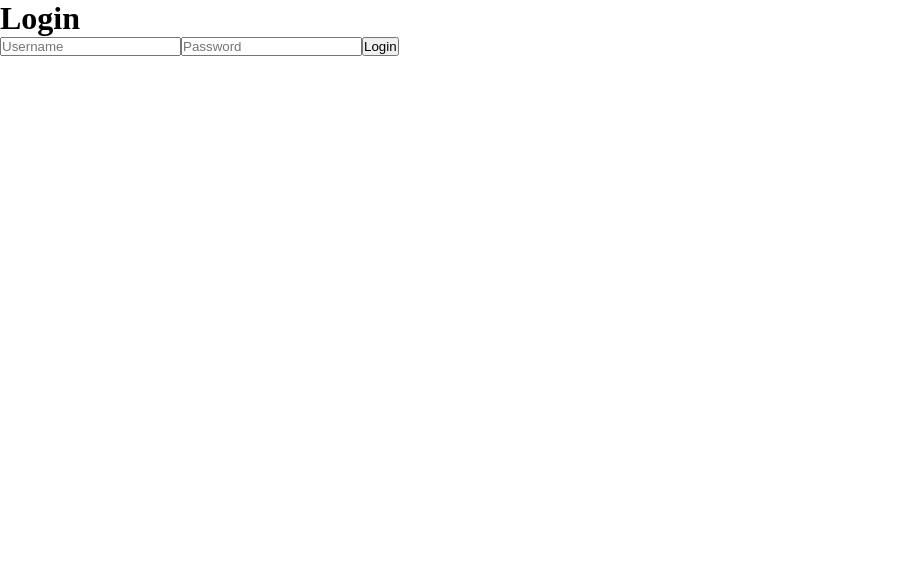
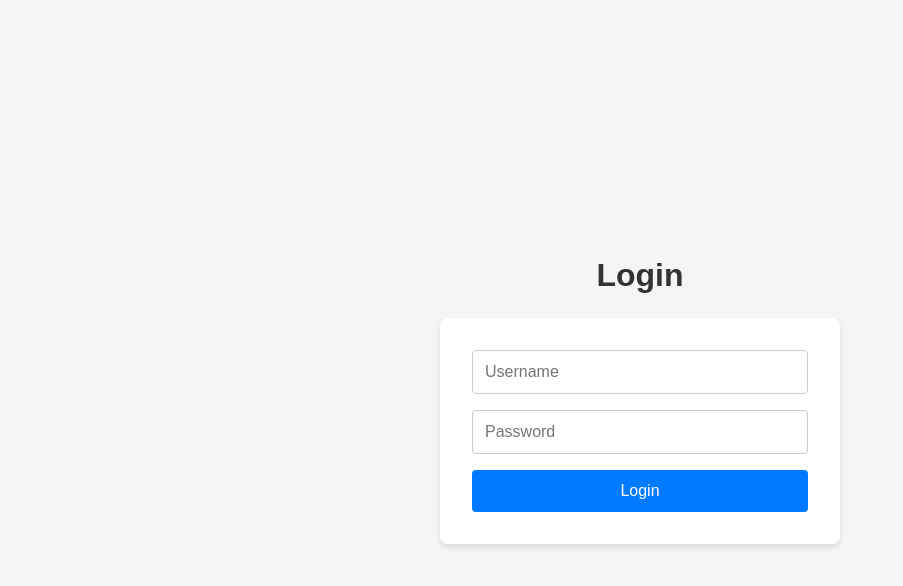
Before and after one commit to J-S00n/Assignment-5-React-Router, a React (Vite) app in the folder react-router/: page /login in a window 1280 px wide. Shown: the top 586 px of the page, without its empty margins (0-903 px from the left). Built offline with nearby package versions, Linux system fonts and the light colour scheme.

Commit message:
Implemented login and register css

```diff
--- a/react-router/components/Footer.jsx
+++ b/react-router/components/Footer.jsx
@@ -1,7 +1,7 @@
 import { useState } from "react";
 import { useNavigate } from "react-router-dom";
 
-function Footer () {
+function Footer() {
 
     return (
         <div className="footer">
--- a/react-router/components/Hero.jsx
+++ b/react-router/components/Hero.jsx
@@ -2,13 +2,13 @@ import { useState } from 'react';
 import { useNavigate } from 'react-router-dom';
 
 function Hero() {
-
+    const navigate = useNavigate();
 
     return (
         <div className="hero">
             <h1>Rent movies anytime, anywhere</h1>
             <p>Vibe to a world of possibilities</p>
-            <button className="start">Get Started</button>
+            <button onClick={() => navigate('/register')} className="start">Get Started</button>
         </div>
     );
 }
--- a/react-router/src/App.jsx
+++ b/react-router/src/App.jsx
@@ -17,7 +17,7 @@ function App() {
         <Route path="/login" element={<LoginView />} />
         <Route path="/register" element={<RegisterView />} />
         <Route element={<ProtectedRoutes />}>
-          <Route path="/movies" element={<MoviesView />}>
+          <Route path="/home" element={<MoviesView />}>
             {/* <Route path="/genre" element={<GenreView />} /> */}
             {/* <Route path="/detail/:id" element={<DetailView />} /> */}
           </Route>
--- a/react-router/views/HomeView.css
+++ b/react-router/views/HomeView.css
@@ -83,7 +83,7 @@
 
 .hero p {
     font-size: 1.25rem;
-    font-weight: bold ;
+    font-weight: bold;
     margin-bottom: 30px;
 
     color: silver;
--- a/react-router/views/LoginView.css
+++ b/react-router/views/LoginView.css
@@ -0,0 +1,56 @@
+.login-view {
+    display: flex;
+    flex-direction: column;
+    align-items: center;
+    justify-content: center;
+    height: 100vh;
+    background-color: #f5f5f5;
+    font-family: Arial, sans-serif;
+}
+
+.login-title {
+    font-size: 2rem;
+    color: #333;
+    margin-bottom: 1.5rem;
+}
+
+.login-form {
+    display: flex;
+    flex-direction: column;
+    width: 100%;
+    max-width: 400px;
+    background: #fff;
+    padding: 2rem;
+    border-radius: 8px;
+    box-shadow: 0 4px 6px rgba(0, 0, 0, 0.1);
+}
+
+.login-input {
+    width: 100%;
+    padding: 0.75rem;
+    margin-bottom: 1rem;
+    border: 1px solid #ccc;
+    border-radius: 4px;
+    font-size: 1rem;
+}
+
+.login-input:focus {
+    border-color: #007bff;
+    outline: none;
+    box-shadow: 0 0 4px rgba(0, 123, 255, 0.5);
+}
+
+.login-button {
+    padding: 0.75rem;
+    font-size: 1rem;
+    color: #fff;
+    background-color: #007bff;
+    border: none;
+    border-radius: 4px;
+    cursor: pointer;
+    transition: background-color 0.3s ease;
+}
+
+.login-button:hover {
+    background-color: #0056b3;
+}
--- a/react-router/views/LoginView.jsx
+++ b/react-router/views/LoginView.jsx
@@ -1,12 +1,21 @@
 import { useNavigate } from "react-router-dom";
+import "./LoginView.css"
 
 function LoginView() {
     const navigate = useNavigate();
 
-    const handleLogin = () => {
+    const handleLogin = (e) => {
+        e.preventDefault();
+        const username = e.target[0].value;
+        const password = e.target[1].value;
+        // Perform validation here (e.g., check if username and password are correct)
+        if (!username || !password) {
+            alert("Please fill in all fields.");
+            return;
+        }
         // Perform login logic here
         // After successful login, navigate to the movies view
-        navigate("/movies");
+        navigate("/home");
     };
 
     return (
--- a/react-router/views/MoviesView.jsx
+++ b/react-router/views/MoviesView.jsx
@@ -1,4 +1,5 @@
 import { NavLink, Outlet, useNavigate } from "react-router-dom";
+import "./MoviesView.css";
 
 function MoviesView() {
     const navigate = useNavigate();
--- a/react-router/views/ProtectedRoutes.jsx
+++ b/react-router/views/ProtectedRoutes.jsx
@@ -1,7 +1,7 @@
 import { Outlet, Navigate } from "react-router-dom";
 
 function ProtectedRoutes({ isLoggedIn }) {
-  return isLoggedIn ? <Outlet /> : <Navigate to="/login" />;
+    return isLoggedIn ? <Outlet /> : <Navigate to="/login" />;
 }
 
 export default ProtectedRoutes;
--- a/react-router/views/RegisterView.jsx
+++ b/react-router/views/RegisterView.jsx
@@ -1,4 +1,5 @@
 import { useNavigate } from "react-router-dom";
+import "./RegisterView.css";
 
 function RegisterView() {
     const navigate = useNavigate();
```
Also changed, not shown: react-router/components/Header.jsx (+4 -4 lines).
